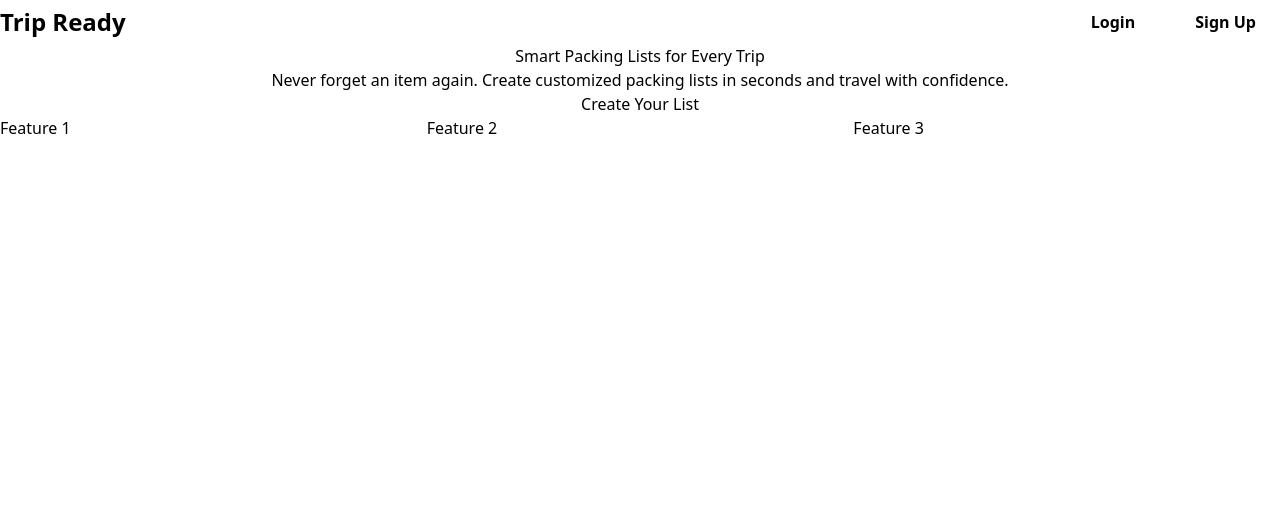
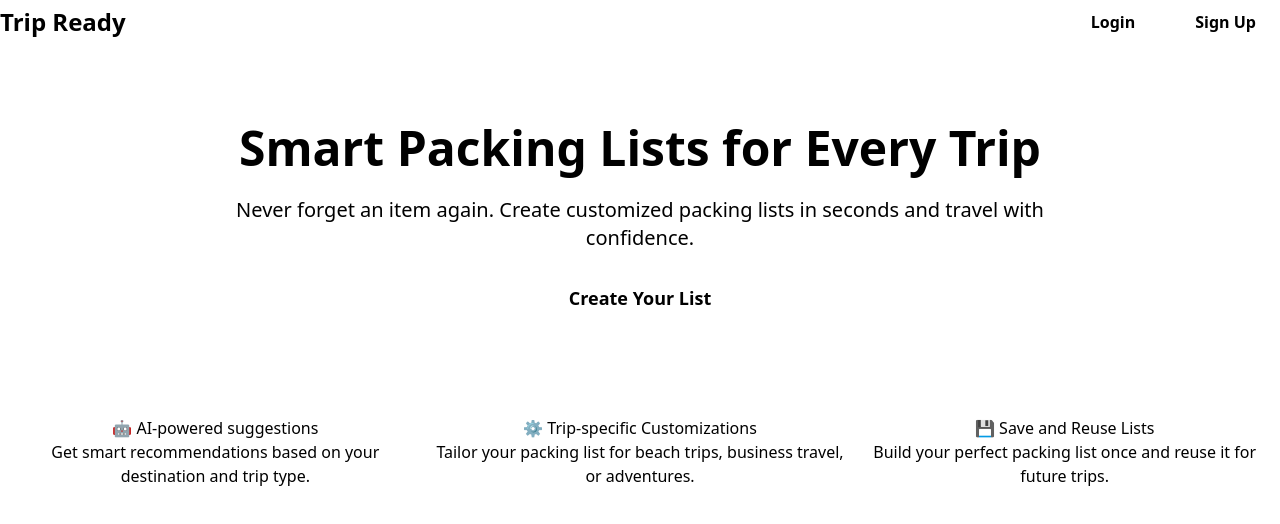
Before and after one commit to julia-thea/trip-ready, a Next.js app in the folder apps/web/: page / in a window 1280 px wide. Shown: the top 524 px of the page. Built offline with nearby package versions, Linux system fonts and the light colour scheme.

Commit message:
Finished initial draft of hero section

```diff
--- a/apps/web/app/page.tsx
+++ b/apps/web/app/page.tsx
@@ -13,78 +13,42 @@ export default function HomePage() {
       </header>
 
       {/* Hero Section */}
-      <section className="text-center">
-        <h1>Smart Packing Lists for Every Trip</h1>
-        <p>
+      <section className="text-center px-8 py-20 max-w-4xl mx-auto">
+        <h1 className="text-5xl font-sora font-bold mb-6">
+          Smart Packing Lists for Every Trip
+        </h1>
+        <p className="text-xl text-slate mb-8">
           Never forget an item again. Create customized packing lists in seconds
           and travel with confidence.
         </p>
-        <button>Create Your List</button>
+        <button className="text-lg font-semibold">Create Your List</button>
       </section>
 
       {/* Features Section */}
       <section>
-        <div className="grid grid-cols-3">
-          <div>Feature 1</div>
-          <div>Feature 2</div>
-          <div>Feature 3</div>
+        <div className="grid grid-cols-3 gap-6 mt-6">
+          <div className="text-center ml-5">
+            <div>🤖 AI-powered suggestions</div>
+            <p>
+              Get smart recommendations based on your destination and trip type.
+            </p>
+          </div>
+          <div className="text-center">
+            <div>⚙️ Trip-specific Customizations</div>
+            <p>
+              Tailor your packing list for beach trips, business travel, or
+              adventures.
+            </p>
+          </div>
+          <div className="text-center mr-5">
+            <div>💾 Save and Reuse Lists</div>
+            <p>
+              Build your perfect packing list once and reuse it for future
+              trips.
+            </p>
+          </div>
         </div>
       </section>
     </main>
-    // <main className="min-h-screen bg-ivory">
-    //   {/* Hero Section */}
-    //   <section className="px-8 py-20 max-w-4xl mx-auto text-center">
-    //     <h1 className="text-5xl md:text-6xl font-sora font-bold text-navy mb-6">
-    //       Smart Packing Lists for Every Trip
-    //     </h1>
-    //     <p className="text-xl text-slate mb-8 max-w-2xl mx-auto">
-    //       Never forget an item again. Create customized packing lists in seconds
-    //       and travel with confidence.
-    //     </p>
-    //     <button className="px-8 py-4 bg-gold text-white text-lg font-semibold rounded-lg hover:bg-navy transition-colors">
-    //       Create Your List
-    //     </button>
-    //   </section>
-
-    //   {/* Features Section */}
-    //   <section className="px-8 py-16 max-w-5xl mx-auto">
-    //     <div className="grid md:grid-cols-3 gap-8">
-    //       {/* Feature 1 */}
-    //       <div className="bg-white p-8 rounded-xl text-center">
-    //         <div className="text-5xl mb-4">🤖</div>
-    //         <h3 className="text-xl font-sora font-semibold text-navy mb-3">
-    //           AI-Powered Suggestions
-    //         </h3>
-    //         <p className="text-slate">
-    //           Get smart recommendations based on your destination and trip type.
-    //         </p>
-    //       </div>
-
-    //       {/* Feature 2 */}
-    //       <div className="bg-white p-8 rounded-xl text-center">
-    //         <div className="text-5xl mb-4">⚙️</div>
-    //         <h3 className="text-xl font-sora font-semibold text-navy mb-3">
-    //           Trip-Specific Customization
-    //         </h3>
-    //         <p className="text-slate">
-    //           Tailor your packing list for beach trips, business travel, or
-    //           adventures.
-    //         </p>
-    //       </div>
-
-    //       {/* Feature 3 */}
-    //       <div className="bg-white p-8 rounded-xl text-center">
-    //         <div className="text-5xl mb-4">💾</div>
-    //         <h3 className="text-xl font-sora font-semibold text-navy mb-3">
-    //           Save and Reuse Lists
-    //         </h3>
-    //         <p className="text-slate">
-    //           Build your perfect packing list once and reuse it for future
-    //           trips.
-    //         </p>
-    //       </div>
-    //     </div>
-    //   </section>
-    // </main>
   );
 }
```
